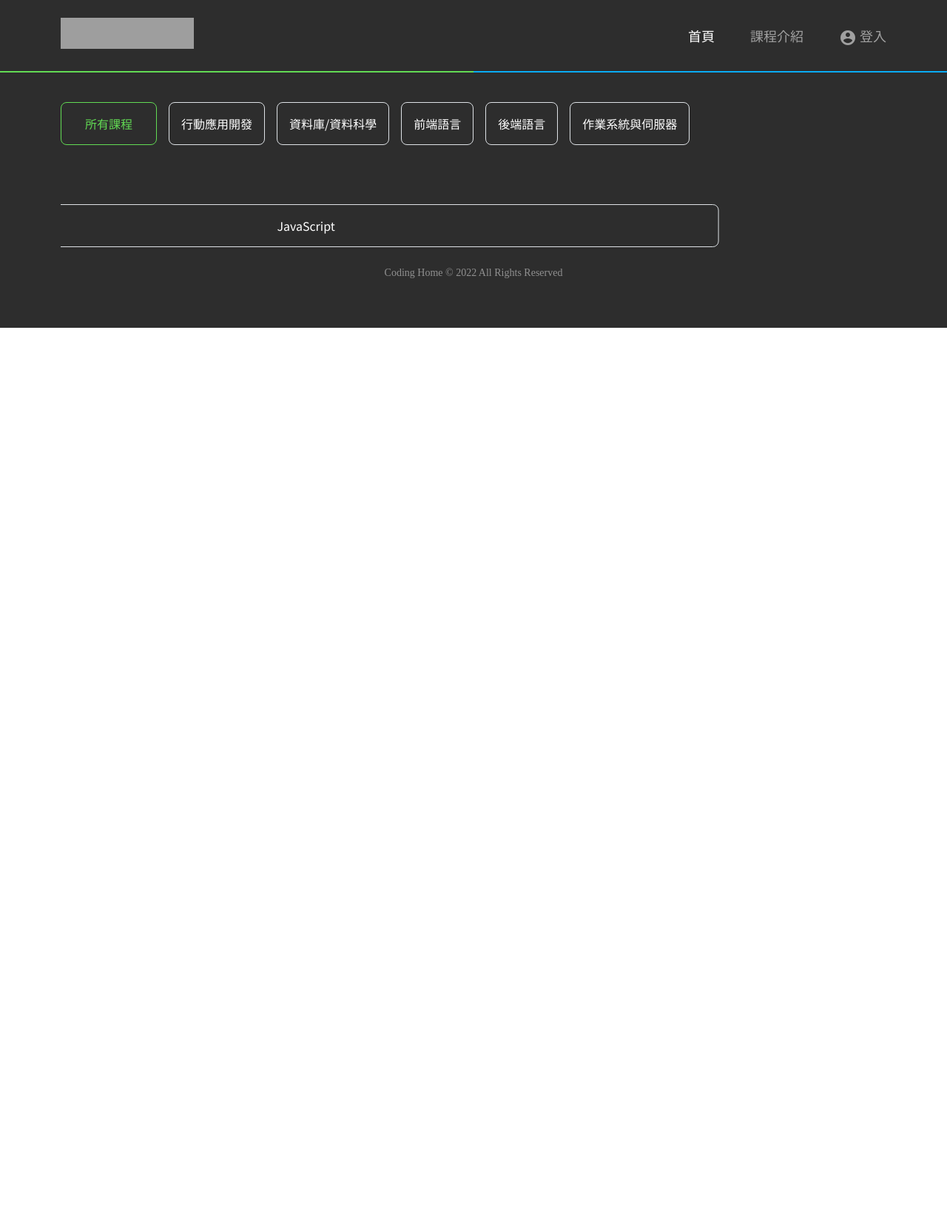
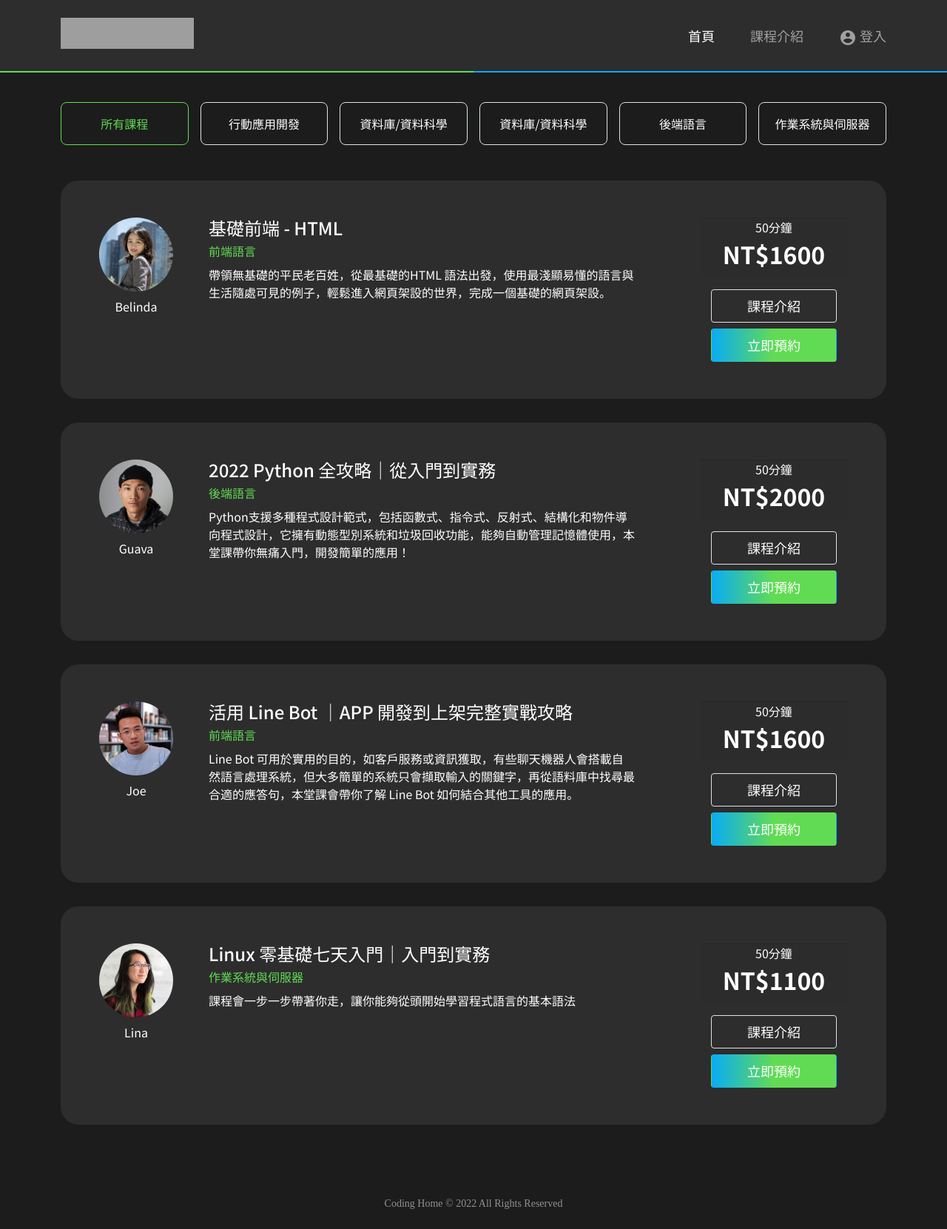
Before and after one commit to hd1313169/hexschool_mission05_onlineCourse, a plain HTML site: page class.html in a window 1280 px wide. Shown: the whole page at 74% size. Before the commit the page ends 800 px from the top, so only its background shows below. Drawn offline with nearby package versions, Linux system fonts and the light colour scheme; grey boxes are pictures that could not be loaded; a web font is replaced by a local one.

Commit message:
Update 2022-08-27T10:19:03.774Z

```diff
--- a/assets/js/all.js
+++ b/assets/js/all.js
@@ -3,7 +3,7 @@
 $(function () {
   console.log('Hello Bootstrap5');
 });
-var swiper = new Swiper(".lessonTag-swiper", {
+var lessonTagSwiper = new Swiper(".lessonTag-swiper", {
   // Default parameters
   slidesPerView: 3,
   spaceBetween: 8,
@@ -28,9 +28,8 @@ var swiper = new Swiper(".lessonTag-swiper", {
   autoplay: {
     delay: 2000
   }
-}); // Swiper
-
-var Swiper = new Swiper('.swiper', {
+});
+var reviewSwiper = new Swiper('.review-swiper', {
   // Optional parameters
   effect: 'fade',
   fadeEffect: {
@@ -38,12 +37,38 @@ var Swiper = new Swiper('.swiper', {
   },
   // If we need pagination
   pagination: {
-    el: '.swiper-pagination'
+    el: '.review-swiper-pagination'
   },
   // Navigation arrows
   navigation: {
-    nextEl: '.swiper-button-next',
-    prevEl: '.swiper-button-prev'
+    nextEl: '.review-swiper-button-next',
+    prevEl: '.review-swiper-button-prev'
+  }
+});
+var lessonTypeSwiper = new Swiper(".lessonType-swiper", {
+  // Default parameters
+  slidesPerView: 2,
+  spaceBetween: 16,
+  // Responsive breakpoints
+  breakpoints: {
+    // when window width is >= 320px
+    576: {
+      slidesPerView: 2,
+      spaceBetween: 16
+    },
+    // when window width is >= 480px
+    768: {
+      slidesPerView: 4,
+      spaceBetween: 16
+    },
+    // when window width is >= 640px
+    992: {
+      slidesPerView: 6,
+      spaceBetween: 16
+    }
+  },
+  autoplay: {
+    delay: 2000
   }
 });
 //# sourceMappingURL=all.js.map
--- a/class.html
+++ b/class.html
@@ -18,7 +18,6 @@
     <link href="https://fonts.googleapis.com/css?family=Material+Icons%7CMaterial+Icons+Outlined%7CMaterial+Icons+Two+Tone%7CMaterial+Icons+Round%7CMaterial+Icons+Sharp" rel="stylesheet">
     <link rel="stylesheet" href="https://cdn.jsdelivr.net/npm/swiper@8/swiper-bundle.min.css"/>
     <link href="https://fonts.googleapis.com/css?family=Material+Icons%7CMaterial+Icons+Outlined%7CMaterial+Icons+Two+Tone%7CMaterial+Icons+Round%7CMaterial+Icons+Sharp" rel="stylesheet">
-    <script src="https://cdn.jsdelivr.net/npm/swiper/swiper-bundle.min.js"></script>
 
   </head>
 
@@ -34,10 +33,10 @@
         <div class="collapse navbar-collapse justify-content-end" id="navbarNav">
           <ul class="navbar-nav">
             <li class="nav-item me-12 fs-7">
-              <a class="nav-link active p-0" aria-current="page" href="#">首頁</a>
+              <a class="nav-link active p-0" aria-current="page" href="./class.html">首頁</a>
             </li>
             <li class="nav-item me-12 fs-7 p-0">
-              <a class="nav-link p-0" href="#">課程介紹</a>
+              <a class="nav-link p-0" href="./class.html">課程介紹</a>
             </li>
             <li class="nav-item fs-7 p-0">
               <a class="nav-link p-0" href="#"><span class="material-icons align-middle me-1">account_circle</span>登入</a>
@@ -47,59 +46,155 @@
       </div>
     </nav>
 
+    <div class="bg-dark py-11 lessonTag">
+<div class="container">
 
-<!-- 課程標籤 -->
-<div class="bg-primary py-11">
-    <div class="container">
-    <div class="lessonType d-flex">
-        <div class="me-4 text-center"><a href="#" class="px-9 py-4 border border-secondary rounded-8 lessonType-active">所有課程</a></div>
-        <div class="me-4 text-center"><a href="#" class="text-light p-4 border rounded-8">行動應用開發</a></div>
-        <div class="me-4 text-center"><a href="#" class="text-light p-4 border rounded-8">資料庫/資料科學</a></div>
-        <div class="me-4 text-center"><a href="#" class="text-light p-4 border rounded-8">前端語言</a></div>
-        <div class="me-4 text-center"><a href="#" class="text-light p-4 border rounded-8">後端語言</a></div>
-        <div class="me-4 text-center"><a href="#" class="text-light p-4 border rounded-8">作業系統與伺服器</a></div>
-    </div>
-  </div>
-</div>
+  <!-- 課程標籤 -->
+  <div class="lessonType">
 
-<div class="bg-primary py-11 lessonTag">
-    <div class="container">
-    <div class="lessonType d-flex">
-
-      <div class="swiper lessonTag-swiper">
+      <div class="lessonTypeSwiper lessonType-swiper">
         <div class="swiper-wrapper">
-          <div class="swiper-slide me-2 text-center"><a href="#" class="text-light p-4 border rounded-8">JavaScript</a></div>
-          <div class="swiper-slide me-2 text-center"><a href="#" class="text-light p-4 border rounded-8">HTML/CSS</a></div>
-          <div class="swiper-slide me-2 text-center"><a href="#" class="text-light p-4 border rounded-8">SQL</a></div>
-          <div class="swiper-slide me-2 text-center"><a href="#" class="text-light p-4 border rounded-8">Java</a></div>
-          <div class="swiper-slide me-2 text-center"><a href="#" class="text-light p-4 border rounded-8">SQL</a></div>
-          <div class="swiper-slide me-2 text-center"><a href="#" class="text-light p-4 border rounded-8">Bash/Shell</a></div>
-          <div class="swiper-slide me-2 text-center"><a href="#" class="text-light p-4 border rounded-8">Python</a></div>
-          <div class="swiper-slide me-2 text-center"><a href="#" class="text-light p-4 border rounded-8">Python</a></div>
-          <div class="swiper-slide me-2 text-center"><a href="#" class="text-light p-4 border rounded-8">PHP</a></div>
-          <div class="swiper-slide me-2 text-center"><a href="#" class="text-light p-4 border rounded-8">C++</a></div>
-          <div class="swiper-slide me-2 text-center"><a href="#" class="text-light p-4 border rounded-8">JavaScript</a></div>
-          <div class="swiper-slide me-2 text-center"><a href="#" class="text-light p-4 border rounded-8">HTML/CSS</a></div>
-          <div class="swiper-slide me-2 text-center"><a href="#" class="text-light p-4 border rounded-8">SQL</a></div>
-          <div class="swiper-slide me-2 text-center"><a href="#" class="text-light p-4 border rounded-8">Java</a></div>
-          <div class="swiper-slide me-2 text-center"><a href="#" class="text-light p-4 border rounded-8">SQL</a></div>
-          <div class="swiper-slide me-2 text-center"><a href="#" class="text-light p-4 border rounded-8">Bash/Shell</a></div>
-          <div class="swiper-slide me-2 text-center"><a href="#" class="text-light p-4 border rounded-8">Python</a></div>
-          <div class="swiper-slide me-2 text-center"><a href="#" class="text-light p-4 border rounded-8">Python</a></div>
-          <div class="swiper-slide me-2 text-center"><a href="#" class="text-light p-4 border rounded-8">PHP</a></div>
-          <div class="swiper-slide me-2 text-center"><a href="#" class="text-light p-4 border rounded-8">C++</a></div>
+          <div class="swiper-slide me-4 text-center"><a href="#" class="px-9 py-4 border border-secondary rounded-8 lessonType-active">所有課程</a></div>
+          <div class="swiper-slide me-4 text-center"><a href="#" class="text-light p-4 border rounded-8">行動應用開發</a></div>
+          <div class="swiper-slide me-4 text-center"><a href="#" class="text-light p-4 border rounded-8">資料庫/資料科學</a></div>
+          <div class="swiper-slide me-4 text-center"><a href="#" class="text-light p-4 border rounded-8">資料庫/資料科學</a></div>
+          <div class="swiper-slide me-4 text-center"><a href="#" class="text-light p-4 border rounded-8">後端語言</a></div>
+          <div class="swiper-slide me-4 text-center"><a href="#" class="text-light p-4 border rounded-8">作業系統與伺服器</a></div>
         </div>
       </div>
     </div>
-  </div>
   <!-- 課程標籤  END-->
+
+  <!-- 課程列表 -->
+    <div class="row text-light lessonList">
+
+      <!-- 課程01 -->
+        <div class="col-md-6 col-lg-12 mb-7 mb-lg-9">
+          <div class="card bg-primary">
+          <div class="card-body p-0">
+            <div class="lessonList-teacher">
+              <img src="./assets/images/teacher01.jpg" alt="teacher" class="mb-2">
+              <p class="text-center mb-7">Belinda</p>
+            </div>
+
+            <div class="lessonList-content">
+              <h5 class="card-title mb-1">基礎前端 - HTML</h5>
+              <a href="#" class="text-secondary mb-2">前端語言</a>
+              <p class="card-text mb-4">帶領無基礎的平民老百姓，從最基礎的HTML 語法出發，使用最淺顯易懂的語言與生活隨處可見的例子，輕鬆進入網頁架設的世界，完成一個基礎的網頁架設。</p>
+            </div>
+
+            <div class="lessonList-cta">
+              <p class="card-footer text-light text-center mb-4 pt-0">50分鐘 <span class="ms-2 ms-lg-0 fs-2 fw-bold">NT$1600</span></p>
+
+              <div class="d-flex justify-content-center flex-wrap">
+                <a class="lessonList-btn fs-7 btn border me-2 me-lg-0 mb-lg-2" href="#" role="button">課程介紹</a>
+                <a class="lessonList-btn fs-7 btn gradient-bg" href="#" role="button">立即預約</a>
+              </div>
+            </div>
+          </div>
+          </div>
+        </div>
+
+        <!-- 課程02 -->
+        <div class="col-md-6 col-lg-12 mb-7 mb-lg-9">
+          <div class="card bg-primary mb-24 mb-md-32">
+          <div class="card-body p-0">
+            <div class="lessonList-teacher">
+              <img src="./assets/images/teacher02.jpg" alt="teacher" class="mb-2">
+              <p class="text-center mb-7">Guava</p>
+            </div>
+
+            <div class="lessonList-content">
+              <h5 class="card-title mb-1">2022 Python 全攻略｜從入門到實務</h5>
+              <a href="#" class="text-secondary mb-2">後端語言</a>
+              <p class="card-text mb-4">Python支援多種程式設計範式，包括函數式、指令式、反射式、結構化和物件導向程式設計，它擁有動態型別系統和垃圾回收功能，能夠自動管理記憶體使用，本堂課帶你無痛入門，開發簡單的應用！</p>
+            </div>
+
+            <div class="lessonList-cta">
+              <p class="card-footer text-light text-center mb-4 pt-0">50分鐘 <span class="ms-2 ms-lg-0 fs-2 fw-bold">NT$2000</span></p>
+
+              <div class="d-flex justify-content-center flex-wrap">
+                <a class="lessonList-btn fs-7 btn border me-2 me-lg-0 mb-lg-2" href="#" role="button">課程介紹</a>
+                <a class="lessonList-btn fs-7 btn gradient-bg" href="#" role="button">立即預約</a>
+              </div>
+            </div>
+          </div>
+          </div>
+        </div>
+
+        <!-- 課程03 -->
+        <div class="col-md-6 col-lg-12 mb-7 mb-lg-9">
+          <div class="card bg-primary mb-24 mb-md-32">
+          <div class="card-body p-0">
+            <div class="lessonList-teacher">
+              <img src="./assets/images/teacher03.jpg" alt="teacher" class="mb-2">
+              <p class="text-center mb-7">Joe</p>
+            </div>
+
+            <div class="lessonList-content">
+              <h5 class="card-title mb-1">活用 Line Bot ｜APP 開發到上架完整實戰攻略</h5>
+              <a href="#" class="text-secondary mb-2">前端語言</a>
+              <p class="card-text mb-4">Line Bot 可用於實用的目的，如客戶服務或資訊獲取，有些聊天機器人會搭載自然語言處理系統，但大多簡單的系統只會擷取輸入的關鍵字，再從語料庫中找尋最合適的應答句，本堂課會帶你了解 Line Bot 如何結合其他工具的應用。</p>
+            </div>
+
+            <div class="lessonList-cta">
+              <p class="card-footer text-light text-center mb-4 pt-0">50分鐘 <span class="ms-2 ms-lg-0 fs-2 fw-bold">NT$1600</span></p>
+
+              <div class="d-flex justify-content-center flex-wrap">
+                <a class="lessonList-btn fs-7 btn border me-2 me-lg-0 mb-lg-2" href="#" role="button">課程介紹</a>
+                <a class="lessonList-btn fs-7 btn gradient-bg" href="#" role="button">立即預約</a>
+              </div>
+            </div>
+          </div>
+          </div>
+        </div>
+
+        <!-- 課程04 -->
+        <div class="col-md-6 col-lg-12 mb-7 mb-lg-9">
+          <div class="card bg-primary mb-24 mb-md-32">
+          <div class="card-body p-0">
+            <div class="lessonList-teacher">
+              <img src="./assets/images/teacher04.jpg" alt="teacher" class="mb-2">
+              <p class="text-center mb-7">Lina</p>
+            </div>
+
+            <div class="lessonList-content">
+              <h5 class="card-title mb-1">Linux 零基礎七天入門｜入門到實務</h5>
+              <a href="#" class="text-secondary mb-2">作業系統與伺服器</a>
+              <p class="card-text mb-4">課程會一步一步帶著你走，讓你能夠從頭開始學習程式語言的基本語法</p>
+            </div>
+
+            <div class="lessonList-cta">
+              <p class="card-footer text-light text-center mb-4 pt-0">50分鐘 <span class="ms-2 ms-lg-0 fs-2 fw-bold">NT$1100</span></p>
+
+              <div class="d-flex justify-content-center flex-wrap">
+                <a class="lessonList-btn fs-7 btn border me-2 me-lg-0 mb-lg-2" href="#" role="button">課程介紹</a>
+                <a class="lessonList-btn fs-7 btn gradient-bg" href="#" role="button">立即預約</a>
+              </div>
+            </div>
+          </div>
+          </div>
+        </div>
 
 
 
-    <footer class="footer bg-primary">
+
+    </div>
+
+
+  </div>
+
+<!-- 課程列表 END-->
+</div>
+</div>
+
+
+
+    <footer class="footer bg-dark">
         <p class="font-azeret text-footer text-center m-0">Coding Home © 2022 All Rights Reserved</p>
     </footer>
 
+    <script src="https://cdn.jsdelivr.net/npm/swiper/swiper-bundle.min.js"></script>
     <script src="./assets/js/vendors.js"></script>
     <script src="./assets/js/all.js"></script>
   </body>
```
Also changed, not shown: index.html (+25 -15 lines), assets/style/all.css, 2 other files.
